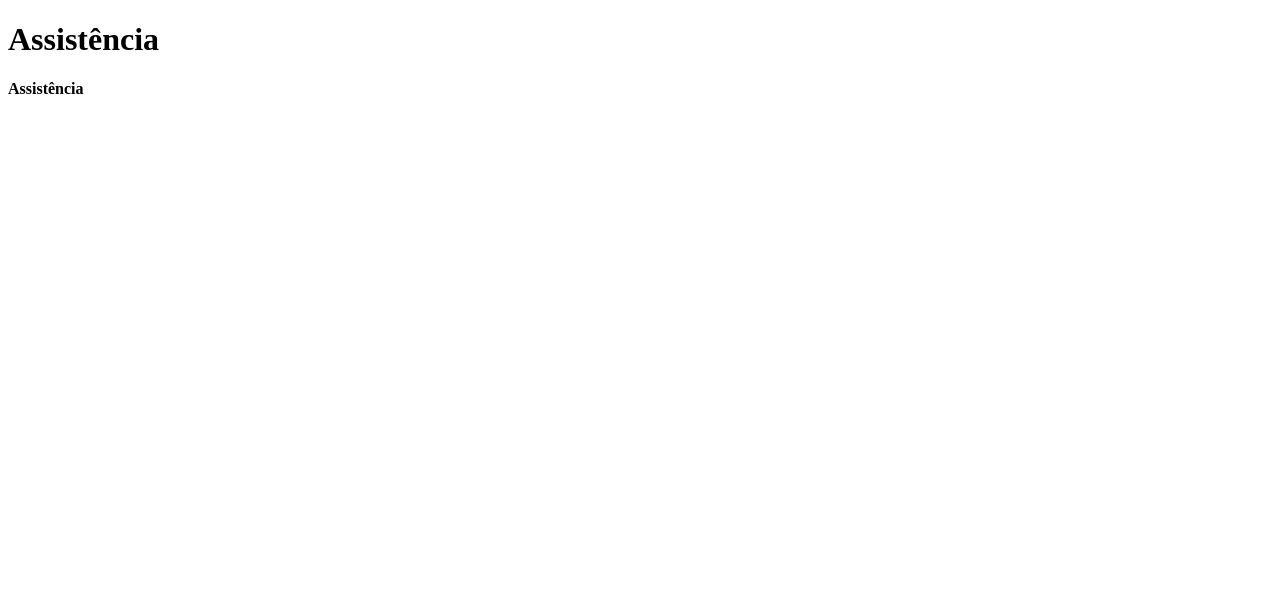
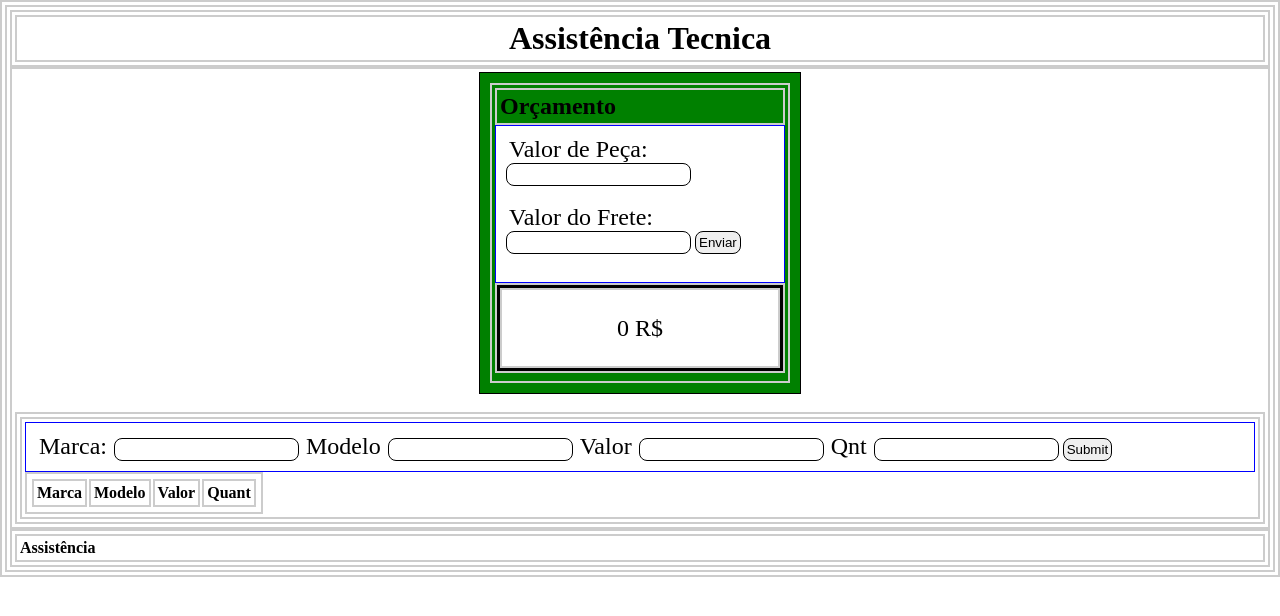
Before and after one commit to Luzivam32/Assistent, a Flask app: page / in a window 1280 px wide. Before the commit the part shown is almost empty. Shown: the top 616 px of the page. Run offline with Flask 3, Linux system fonts and the light colour scheme; lists and menus that the app fills with data are empty.

Commit message:
Modificado : Main.py, style.css, script.js , index.html

```diff
--- a/main.py
+++ b/main.py
@@ -1,10 +1,44 @@
-from flask import Flask, render_template
+from flask import Flask, render_template, jsonify, request
 
 app = Flask(__name__)
 
+
 @app.route('/')
 def home():
-    return render_template('index.html')
+
+    return render_template('index.html', orcamento=0)
+
+
+@app.route('/submit', methods=['POST'])
+def submit():
+    try:
+        peca = float(request.form['peca'])
+        frete = float(request.form['frete'])
+        pct = 0.25
+        orcamento = ((peca * pct) + peca + frete)
+        return jsonify({'orcamento':orcamento})
+    except ValueError:
+        return jsonify({'erro': 'Invalid Input' }), 400
+
+
+@app.route('/cadastro', methods=['POST'])
+def cadastro():
+    try:
+        marca = request.form['marca']
+        modelo = request.form['modelo']
+        valor = float(request.form['valor'])
+        quant = int(request.form['quant'])
+
+        item = {
+            'marca': marca,
+            'modelo': modelo,
+            'valor': valor,
+            'quant': quant
+        }
+
+        return jsonify(item)
+    except ValueError:
+        return jsonify({'erro':'Invalid Input'}), 400
 
 
 if __name__ == '__main__':
--- a/static/css/style.css
+++ b/static/css/style.css
@@ -0,0 +1,52 @@
+*{
+    margin: 0;
+    padding: 3px;
+    border: 2px solid #ccc;
+}
+body{
+    margin: 0 auto;
+}
+h1{
+    text-align: center;
+}
+.linha{
+    background: green;
+    border: 1px solid;
+    display: flex;
+    justify-content: center;
+    margin: 0 auto;
+    padding: 10px 10px;
+    width: 300px;
+    height: 300px;
+}
+form{
+    background: white;
+    padding: 10px;
+    justify-content: center;
+    border: 1px solid blue;
+}
+label{
+    border:0;
+    font-size: 24px;
+}
+input {
+    border-radius: 8px;
+    border: 1px solid;
+}
+ul{
+    background: black;
+    width: 280px;
+    height: 80px;
+}
+li#result{
+    text-align: center;
+    font-size: 24px;
+    list-style-type: none;
+    background-color: white;
+    width: 270px;
+    height: 70px;
+    display: flex;
+    align-items: center;
+    justify-content: center;
+    margin: 0 auto;
+}
--- a/static/scripts/script.js
+++ b/static/scripts/script.js
@@ -0,0 +1,53 @@
+$(document).ready( function() {
+    $('#orcament').on('submit', function(event) {
+        event.preventDefault();
+        var formData = {
+            'peca': $('#peca').val(),
+            'frete': $('#frete').val()
+        };
+
+        $.ajax({
+            type: 'POST',
+            url: '/submit',
+            data: formData,
+            dataType: 'json',
+            encode: true,
+            success: function(data) {
+                var orcamentoFormatado = data.orcamento.toLocaleString('pt-BR', {
+                    style:'currency',
+                    currency: 'BRL'
+                })
+                $('#result').html('<li>' + orcamentoFormatado  + '</li>');
+                $('#orcament')[0].reset();
+            }
+        });
+    });
+});
+$(document).ready(function() {
+    $('#cadastro').on('submit', function(event) {
+        event.preventDefault();
+        var formData = {
+            'marca' : $('#marca').val(),
+            'modelo': $('#modelo').val(),
+            'valor' : $('#valor').val(),
+            'quant' : $('#quant').val()
+
+        };
+
+        $.ajax({
+            type: 'POST',
+            url: '/cadastro',
+            data: formData ,
+            dataType: 'json',
+            encode: true,
+            success: function(data) {
+                if (data.erro) {
+                    alert(data.erro);
+                } else {
+                    $('#listcadastro').append('<tr><td>' + data.marca +'</td>' + '<td>' + data.modelo +'</td>' + '<td>' + data.valor +'</td>' + '<td>' + data.quant +'</td></tr>');
+                    $('#cadastro')[0].reset();
+                }
+            }
+        });
+    });
+});
--- a/templates/index.html
+++ b/templates/index.html
@@ -1,19 +1,64 @@
 <!DOCTYPE html>
-<html>
+<html lang="pt-BR">
     <head>
+        <meta charset="UTF-8">
+        <meta name="viewport" content="width=device-width, initial-scale=1.0">
         <title>Home</title>
         <link rel="stylesheet" href="../static/css/style.css">
-        <script src="../static/scripts/script.js"></script>
+
     </head>
     <body>
         <header>
-            <h1>Assistência</h1>
+            <h1>Assistência Tecnica</h1>
         </header>
         <main>
+            <section class="linha">
+                <div>
+                    <h2>Orçamento</h2>
+                    <form id="orcament">
+                        <label for="peca">Valor de Peça:</label>
+                        <input type="number" id="peca"><br><br>
+                        <label for="frete">Valor do Frete:</label>              <br>
+                        <input type="number" id="frete">
+                        <input type="submit" value="Enviar">
+                        <br><br>
+                    </form>
+                    <ul>
+                        <li id="result">{{ orcamento }} R$</li>
+                    </ul>
+                </div>
+
+            </section>
+            <br>
+            <section>
+                <diV>
+                    <form id="cadastro">
+                        <label for="marca">Marca:</label>
+                        <input type="text" id="marca">
+                        <label for="modelo">Modelo</label>
+                        <input type="text" id="modelo">
+                        <Label for="valor">Valor</Label>
+                        <input type="number" id="valor">
+                        <label for="quant">Qnt</label>
+                        <input type="number" id="quant">
+                        <input type="submit">
+                    </form>
+                    <table id="listcadastro">
+                        <tr>
+                            <th>Marca</th>
+                            <th>Modelo</th>
+                            <th>Valor</th>
+                            <th>Quant</th>
+                        </tr>
+                    </table>
+                </diV>
+            </section>
 
         </main>
         <footer>
             <h4>Assistência</h4>
         </footer>
+        <script src="https://code.jquery.com/jquery-3.6.0.min.js"></script>
+        <script src="../static/scripts/script.js"></script>
     </body>
 </html>
```
